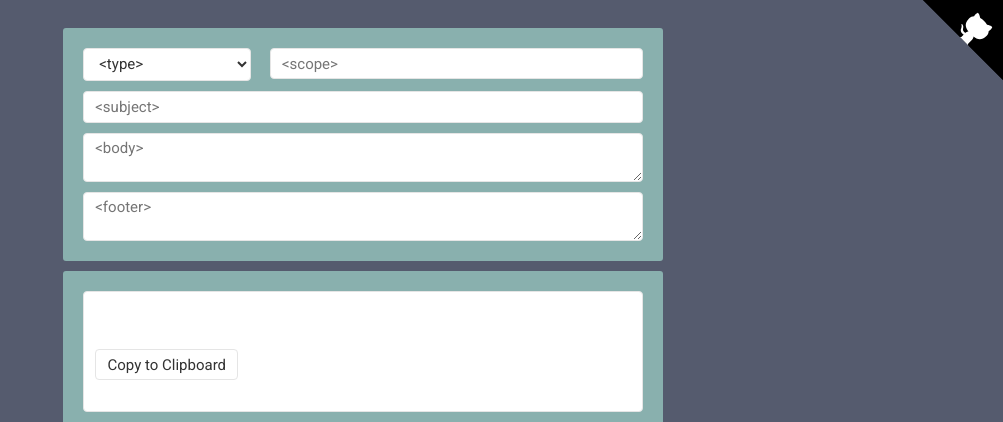
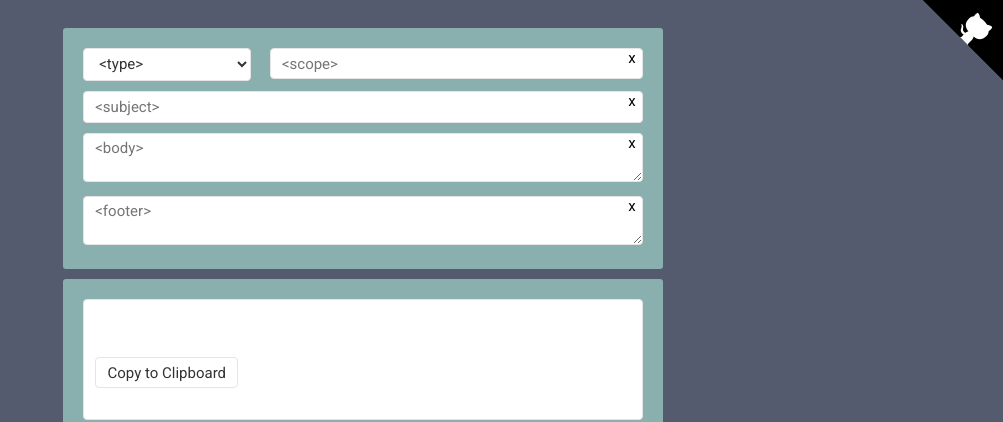
Before and after one commit to pomodorozhong/commitlint, a website built with Parcel: page src/index.html in a window 1280 px wide. Shown: the top 422 px of the page, without its empty margins (277-1280 px from the left). Built offline with nearby package versions, Linux system fonts and the light colour scheme.

Commit message:
feat✨(html, css, view): add clear button for every input box

```diff
--- a/src/css/index.css
+++ b/src/css/index.css
@@ -54,7 +54,10 @@ body {
 #txa_footer,
 #p_warning,
 #p_formatted,
-#div_container_for_formatted {
+#div_container_for_formatted,
+#container3 ,
+#container4 ,
+#container5 {
     width: 100%;
 }
 
@@ -89,6 +92,15 @@ body {
     max-width: 66.666667%;
 }
 
+#btn_clear {
+    position: absolute;
+    margin-left: -22px;
+    background-color: #ffffff00;
+    border-width: 0;
+    box-sizing: border-box;
+    width: 22px;
+}
+
 #ddl_type {
     width: 90%;
 }
@@ -109,7 +121,7 @@ body {
 }
 
 #div_container_for_formatted {
-    background-color: #FFFFFF;
+    background-color: #ffffff;
 }
 
 #embedded_google_sheet {
--- a/src/index.html
+++ b/src/index.html
@@ -30,9 +30,9 @@
     <div id="div_in">
         <div id="container1"><select id="ddl_type"></select></div>
         <div id="container2"><input type="text" id="txt_scope"></div>
-        <input type="text" id="txt_subject">
-        <textarea id="txa_body"></textarea>
-        <textarea id="txa_footer"></textarea>
+        <div id="container3"><input type="text" id="txt_subject"></div>
+        <div id="container4"><textarea id="txa_body"></textarea></div>
+        <div id="container5"><textarea id="txa_footer"></textarea></div>
         <div id="p_warning">warning</div>
     </div>
     <div id="div_out">
--- a/src/ts/view/view.ts
+++ b/src/ts/view/view.ts
@@ -28,6 +28,7 @@ export class View implements IView {
 
         this.setPlaceholder();
         this.setTypes();
+        this.setClearButton(userInputed);
     }
 
     setTypes(): void {
@@ -61,6 +62,59 @@ export class View implements IView {
 
         input = <HTMLInputElement>this.DOM.getElementById("txa_footer");
         input.placeholder = "<footer>";
+    }
+
+    setClearButton(userInputed: Function): void {
+        let ids: Array<string> = ["txt_scope", "txt_subject", "txa_body", "txa_footer"];
+        let containers: Array<string> = ["container2", "container3", "container4", "container5"];
+        let clears: Array<EventListener> = [clearScope, clearSubject, clearBody, clearFooter];
+
+        let btn = document.createElement("input");
+        btn.type = "button";
+        btn.id = "btn_clear";
+        btn.value = "x";
+
+        let self = this;
+
+        let btnClone1 = btn.cloneNode(true);
+        btnClone1.addEventListener("click", clears[0]);
+        let container1 = this.DOM.getElementById(containers[0]);
+        container1?.appendChild(btnClone1);
+        function clearScope() {
+            let element: HTMLTextAreaElement = self.DOM.getElementById(ids[0]);
+            element.value = "";
+            userInputed();
+        }
+
+        let btnClone2 = btn.cloneNode(true);
+        btnClone2.addEventListener("click", clears[1]);
+        let container2 = this.DOM.getElementById(containers[1]);
+        container2?.appendChild(btnClone2);
+        function clearSubject() {
+            let element: HTMLTextAreaElement = self.DOM.getElementById(ids[1]);
+            element.value = "";
+            userInputed();
+        }
+
+        let btnClone3 = btn.cloneNode(true);
+        btnClone3.addEventListener("click", clears[2]);
+        let container3 = this.DOM.getElementById(containers[2]);
+        container3?.appendChild(btnClone3);
+        function clearBody() {
+            let element: HTMLTextAreaElement = self.DOM.getElementById(ids[2]);
+            element.value = "";
+            userInputed();
+        }
+
+        let btnClone4 = btn.cloneNode(true);
+        btnClone4.addEventListener("click", clears[3]);
+        let container4 = this.DOM.getElementById(containers[3]);
+        container4?.appendChild(btnClone4);
+        function clearFooter() {
+            let element: HTMLTextAreaElement = self.DOM.getElementById(ids[3]);
+            element.value = "";
+            userInputed();
+        }
     }
 
     // DOM Manipulation
```
